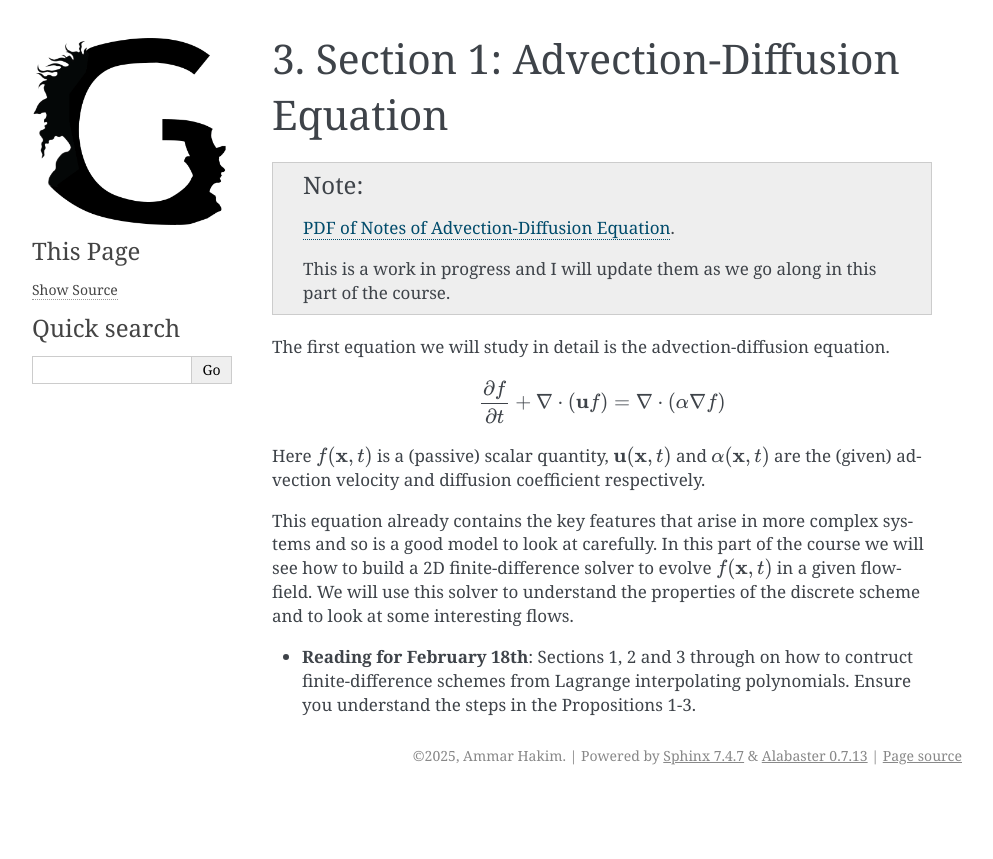
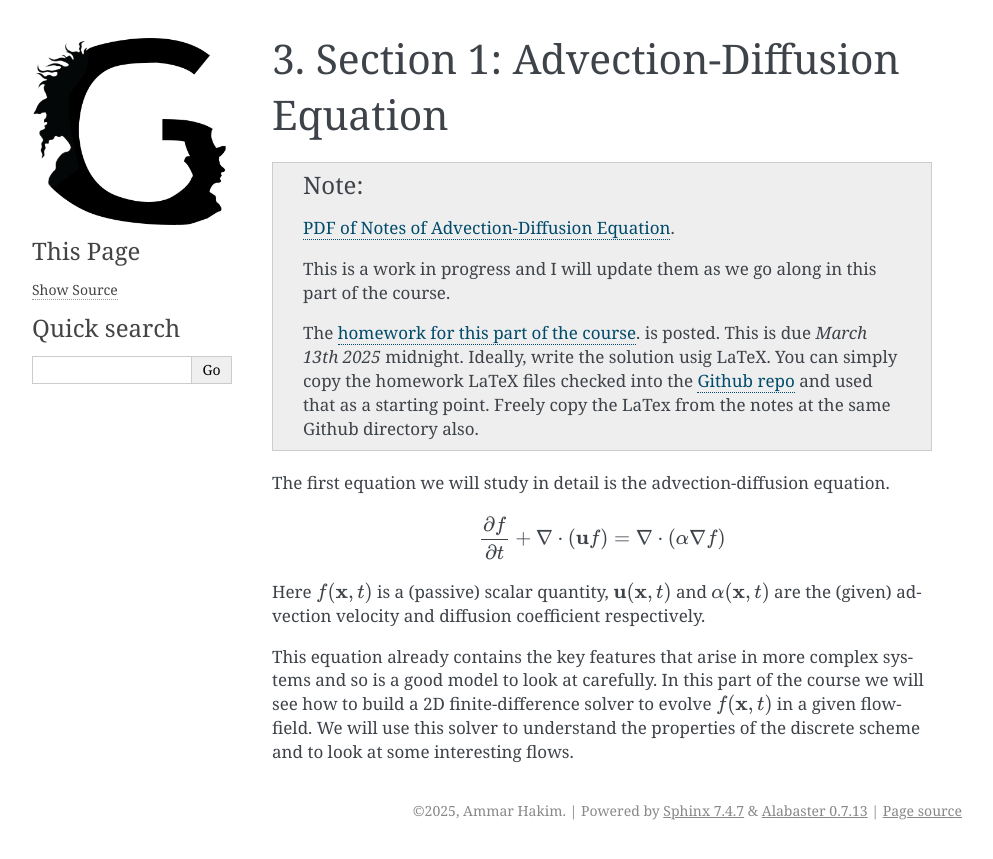
Before and after one commit to unalmis/ast560-2025, a Sphinx documentation site: the page built from source/advection-diffusion.rst, in a window 1280 px wide. Shown: the top 859 px of the page, without its empty margins (148-1141 px from the left). Built offline with Sphinx 7.4.7, drawn with Linux system fonts in a browser that asks for light colours.

Commit message:
Added homework tex and PDF files

```diff
--- a/source/advection-diffusion.rst
+++ b/source/advection-diffusion.rst
@@ -8,6 +8,15 @@ Section 1: Advection-Diffusion Equation
 
    This is a work in progress and I will update them as we go along in
    this part of the course.
+
+   The `homework for this part of the course
+   <./_static/hw-advection-diffusion.pdf>`_.  is posted. This is due
+   *March 13th 2025* midnight. Ideally, write the solution usig
+   LaTeX. You can simply copy the homework LaTeX files checked into
+   the `Github repo
+   <https://github.com/ammarhakim/ast560-2025/tree/main/notes/advection-diffusion>`_
+   and used that as a starting point. Freely copy the LaTex from the
+   notes at the same Github directory also.
 
 The first equation we will study in detail is the advection-diffusion
 equation.
@@ -29,8 +38,3 @@ part of the course we will see how to build a 2D finite-difference
 solver to evolve :math:`f(\mathbf{x},t)` in a given flow-field. We
 will use this solver to understand the properties of the discrete
 scheme and to look at some interesting flows.
-
-- **Reading for February 18th**: Sections 1, 2 and 3 through on how to
-  contruct finite-difference schemes from Lagrange interpolating
-  polynomials. Ensure you understand the steps in the Propositions
-  1-3.
```
Also changed, not shown: 11 other files.
